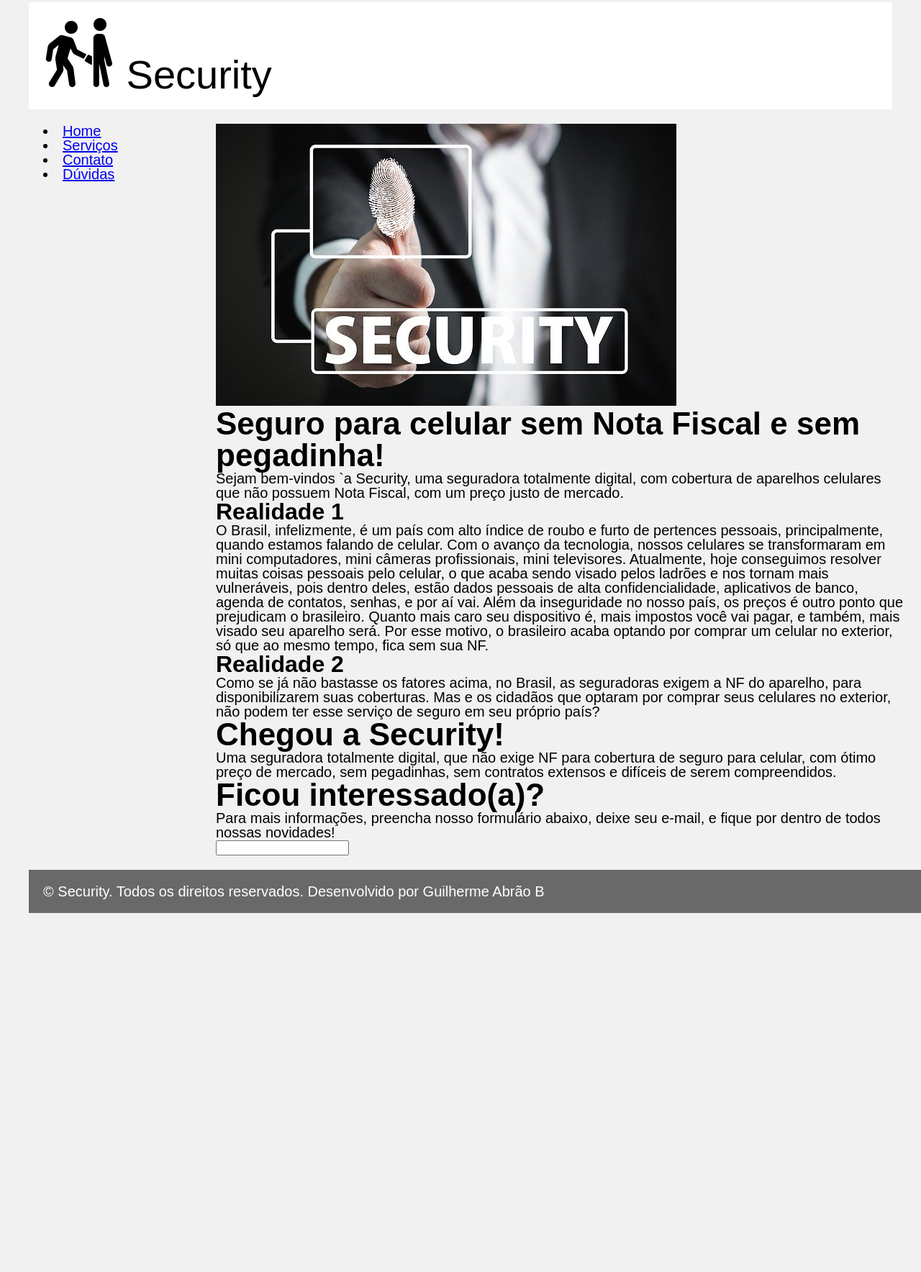
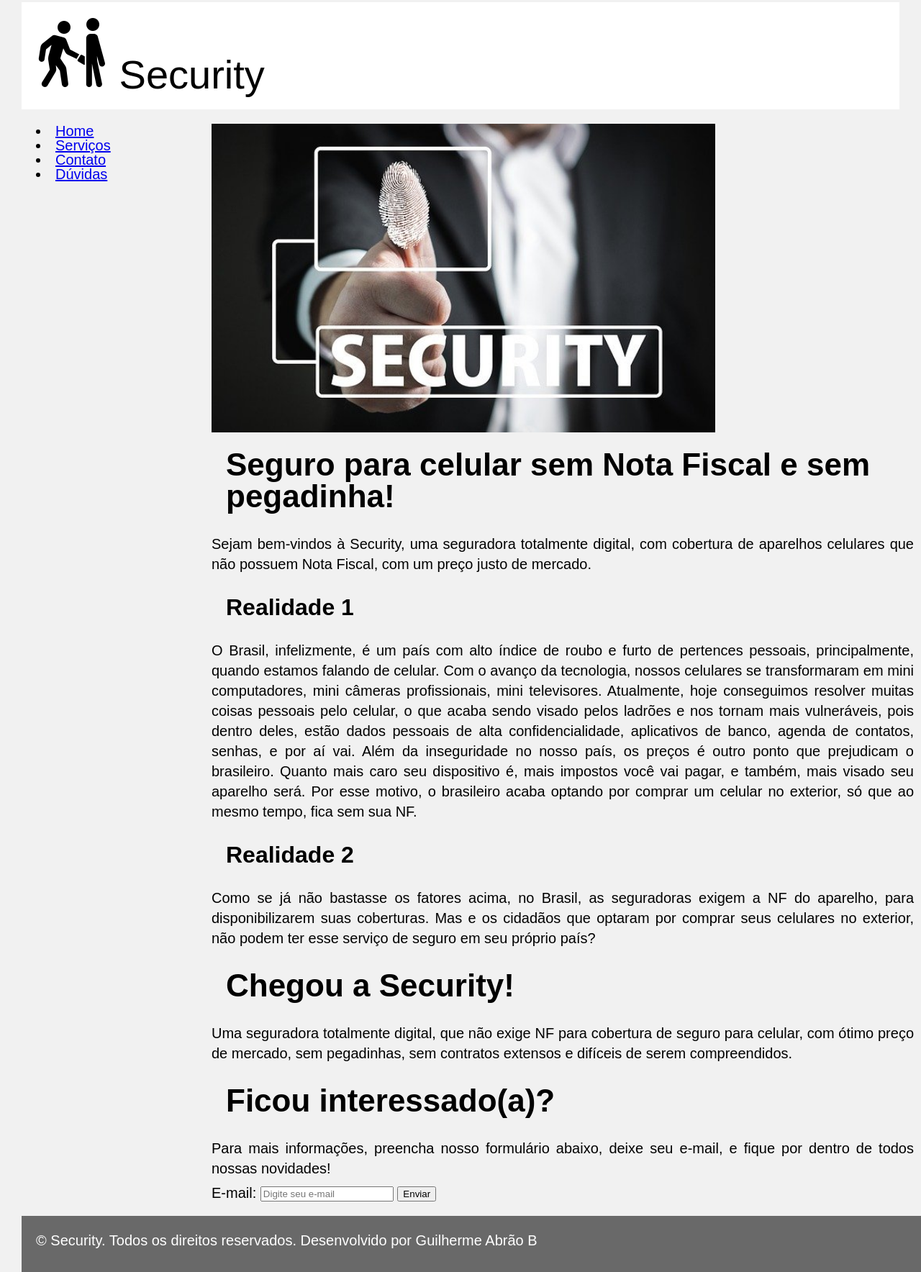
Before and after one commit to guilhermeabraob/frontend, a plain HTML site: page Módulo 11/Index.html in a window 1280 px wide. Shown: the part 27-1795 px from the top of the page at 72% size. Before the commit the page ends 1296 px from the top, so only its background shows below. Drawn offline with Linux system fonts and the light colour scheme.

Commit message:
Commit M11

```diff
--- a/Módulo 11/Index.html
+++ b/Módulo 11/Index.html
@@ -8,6 +8,7 @@
     <link rel="stylesheet" href="./StylecssM11.css">
     <link rel="shortcut icon" href="./Imagens/icons8-batedor-de-carteiras-50.png">
     <link rel="preconnect" href="https://fonts.googleapis.com">
+    <title>Security</title>
 </head>
 <body>
 
@@ -24,9 +25,9 @@
             <li><a href="#">Dúvidas</a></li>
         </nav>
         <article>
-        <img src="./Imagens/fingerprint-g0634dbbfb_640.jpg">
+        <img src="./Imagens/fingerprint-g0634dbbfb_640.jpg"  width="700px">
         <h1>Seguro para celular sem Nota Fiscal e sem pegadinha!</h1>
-        <p>Sejam bem-vindos `a Security, uma seguradora totalmente digital, com cobertura de aparelhos celulares que não possuem Nota Fiscal, com um preço justo de mercado.</p>
+        <p>Sejam bem-vindos à Security, uma seguradora totalmente digital, com cobertura de aparelhos celulares que não possuem Nota Fiscal, com um preço justo de mercado.</p>
         <h3>Realidade 1</h3>
         <p>O Brasil, infelizmente, é um país com alto índice de roubo e furto de pertences pessoais, principalmente, quando estamos falando de celular. Com o avanço da tecnologia, nossos celulares se transformaram em mini computadores, mini câmeras profissionais, mini televisores. Atualmente, hoje conseguimos resolver muitas coisas pessoais pelo celular, o que acaba sendo visado pelos ladrões e nos tornam mais vulneráveis, pois dentro deles, estão dados pessoais de alta confidencialidade, aplicativos de banco, agenda de contatos, senhas, e por aí vai. Além da inseguridade no nosso país, os preços é outro ponto que prejudicam o brasileiro. Quanto mais caro seu dispositivo é, mais impostos você vai pagar, e também, mais visado seu aparelho será. Por esse motivo, o brasileiro acaba optando por comprar um celular no exterior, só que ao mesmo tempo, fica sem sua NF.</p>
         <h3>Realidade 2 </h3>
@@ -36,8 +37,10 @@
         <p>Uma seguradora totalmente digital, que não exige NF para cobertura de seguro para celular, com ótimo preço de mercado, sem pegadinhas, sem contratos extensos e difíceis de serem compreendidos.</p>
         <h1>Ficou interessado(a)?</h1>
         <p>Para mais informações, preencha nosso formulário abaixo, deixe seu e-mail, e fique por dentro de todos nossas novidades!</p>
-        <input type="text" Digite seu e-mail>
-        </article>
+        <label for="E-mail">E-mail:</label>
+        <input type="text"  id="e-mail"  name="E-mail" placeholder="Digite seu e-mail">
+        <input type="submit" value="Enviar">
+    </article>
     </section>
     <footer>
         <p>&copy; Security. Todos os direitos reservados.
--- a/Módulo 11/StylecssM11.css
+++ b/Módulo 11/StylecssM11.css
@@ -3,38 +3,50 @@ html {
     color: black;
     font-family: 'Montserrat', sans-serif;
     background-color: rgb(241, 241, 241);
+    overflow: auto;
 }
 
 body {
-
+    overflow: auto;
 }
 
 .main-container {
     background-color: rgb(241, 241, 241);
-    max-width: 1200px;
+    max-width: 100%;
     margin: 0 auto;
     padding: 30px;
+}
+
+p {
+    margin-bottom: 10px;
+    line-height: 1.4;
+    text-align: justify;
 }
 
 h1 {
     font-size: 2.2rem;
     color: black;
+    padding: 20px;
+    margin-bottom: 10px;
 }
 
 h2 {
     font-size: 1.8rem;
+    padding: 20px;
+    margin-bottom: 10px;
 }
 
 h3 {
     font-size: 1.6rem;
     color: black;
+    padding: 20px;
+    margin-bottom: 10px;
 }
 
 header {
     background-color: white;
     padding: 20px;
     font-size: 2.8rem;
-
 }
 
 section {
@@ -42,22 +54,18 @@ section {
     float: left;
     padding: 20px;
     width: 100%;
-
-
 }
 
 section nav {
     display: block;
     float: left;
     width: 20%;
-
 }
 
 section article {
     display: block;
     float: left;
     width: 80%;
-
 }
 
 footer {
@@ -67,7 +75,4 @@ footer {
     background-color: dimgray;
     color: white;
     padding: 20px;
-
-
-
 }
```
Also changed, not shown: Módulo 11/newsletter.html (added, +35 -0 lines).
